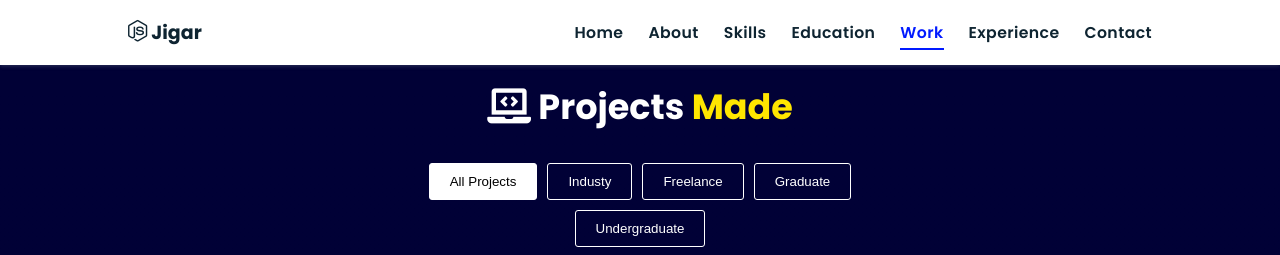
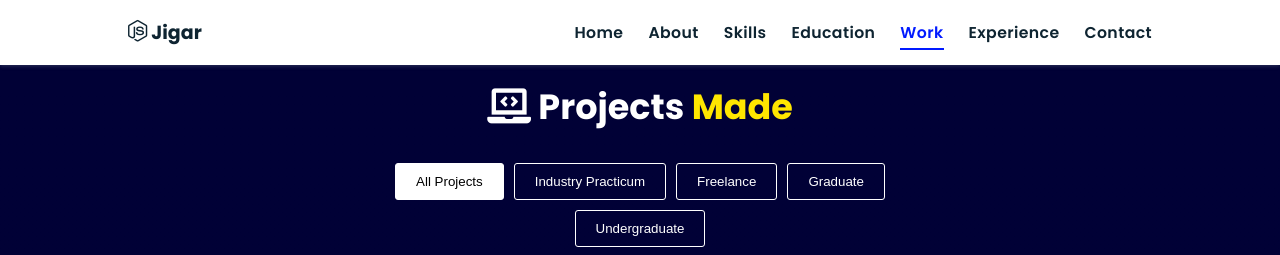
Before and after one commit to Abhii1903/abhii1903.github.io, a plain HTML site: page projects/index.html in a window 1280 px wide. Shown: the top 255 px of the page. Drawn offline with nearby package versions, Linux system fonts and the light colour scheme.

Commit message:
update90

```diff
--- a/projects/index.html
+++ b/projects/index.html
@@ -38,7 +38,7 @@
 
   <div id="filters" class="button-group">
     <button class="btn is-checked" data-filter="*">All Projects</button>
-    <button class="btn" data-filter=".industry">Industy</button>
+    <button class="btn" data-filter=".industry">Industry Practicum</button>
     <button class="btn" data-filter=".freelance">Freelance</button>
     <button class="btn" data-filter=".graduate">Graduate</button>
     <button class="btn" data-filter=".undergraduate">Undergraduate</button>
```
